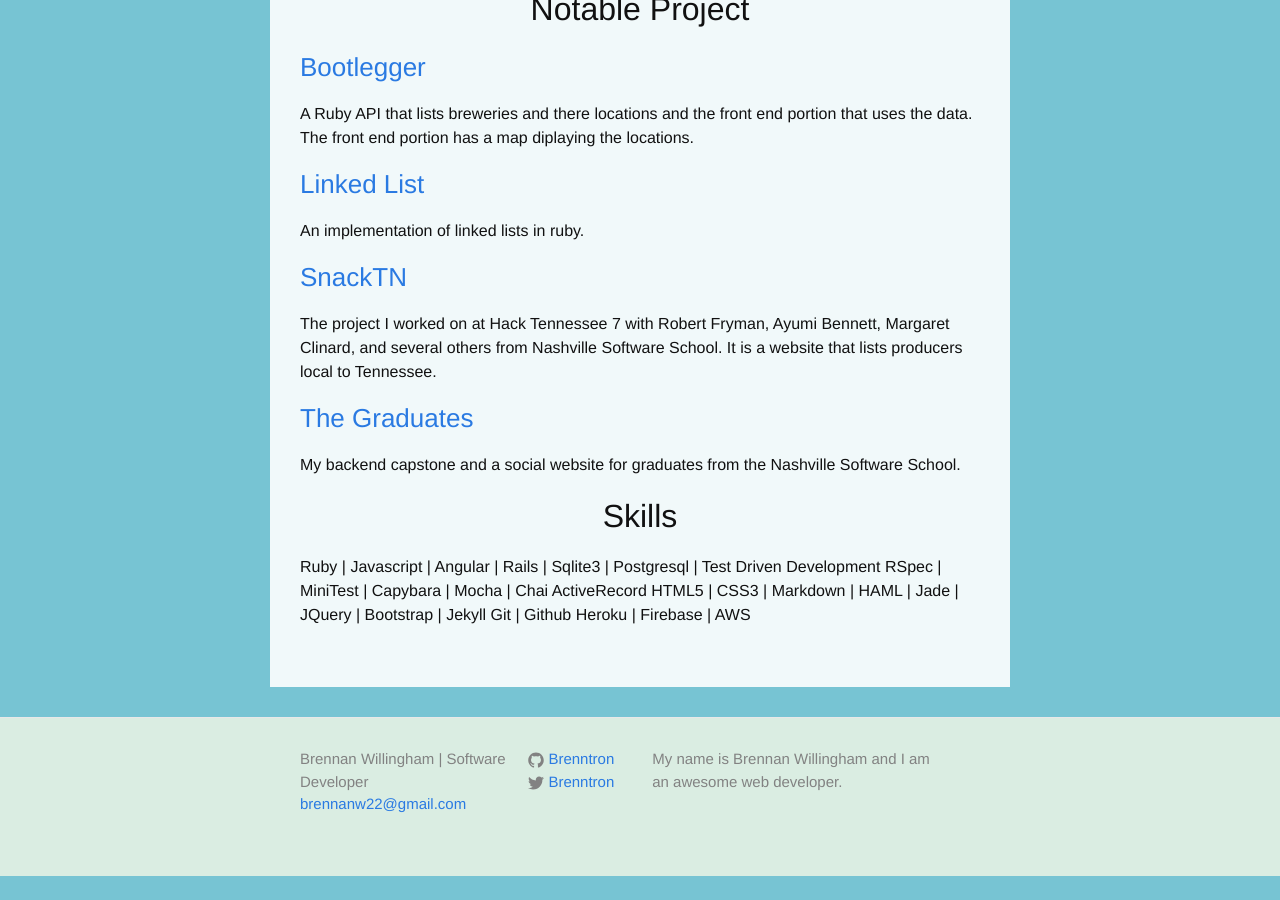
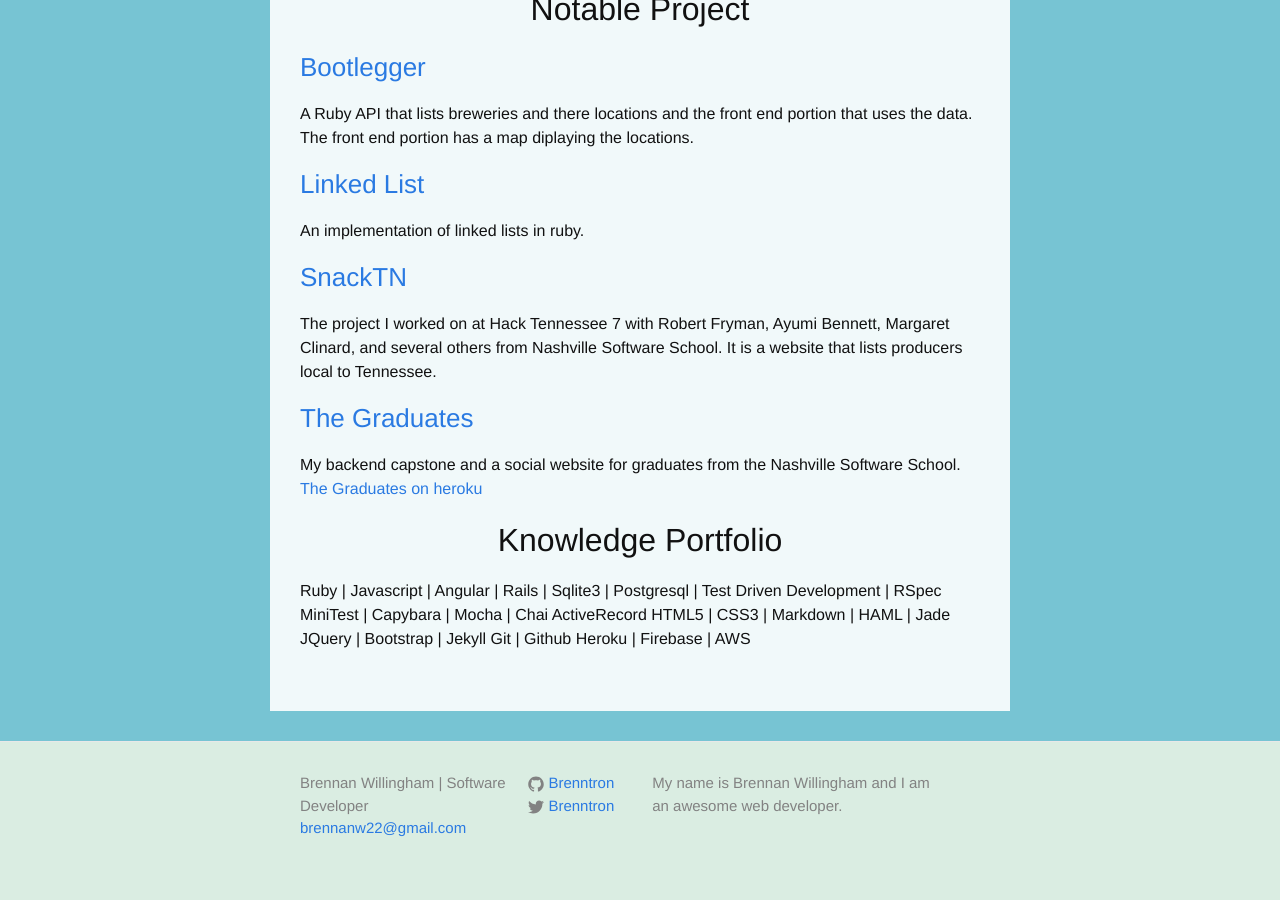
Before and after one commit to Brenntron/Brenntron.github.io, a Jekyll site: the page built from about.md, in a window 1280 px wide and 900 px high, scrolled down 711 px. Built offline with Jekyll 4.4.1, drawn with Linux system fonts in a browser that asks for light colours; before the commit the page ends 1587 px from its top, so only the background shows below that.

```diff
--- a/about.md
+++ b/about.md
@@ -14,30 +14,31 @@ I can make a long list of programming languages I'm interested in, but the short
 
 ##Notable Project
 
-###[Bootlegger](www.github.com/brenntron/bootlegger)
+###[Bootlegger](https://www.github.com/brenntron/bootlegger)
 
 A Ruby API that lists breweries and there locations and the front end portion that uses the data.
 The front end portion has a map diplaying the locations.
 
-###[Linked List](github.com/brenntron/linked_list_cohort_huckleberry)
+###[Linked List](https://www.github.com/brenntron/linked_list_cohort_huckleberry)
 
 An implementation of linked lists in ruby.
 
-###[SnackTN](github.com/RJFryman/snack_tennessee)
+###[SnackTN](https://www.github.com/RJFryman/snack_tennessee)
 
 The project I worked on at Hack Tennessee 7 with Robert Fryman, Ayumi Bennett, Margaret Clinard, and several others from Nashville Software School.
 It is a website that lists producers local to Tennessee.
 
-###[The Graduates](github.com/brenntron/thegraduates)
+###[The Graduates](https://www.github.com/brenntron/thegraduates)
 
 My backend capstone and a social website for graduates from the Nashville Software School.
+[The Graduates on heroku](https://thegraduates.herokuapp.com)
 
 
-##Skills
+##Knowledge Portfolio
 
-Ruby | Javascript | Angular | Rails | Sqlite3 | Postgresql | Test Driven Development
-RSpec | MiniTest | Capybara | Mocha | Chai
+Ruby | Javascript | Angular | Rails | Sqlite3 | Postgresql | Test Driven Development |
+RSpec MiniTest | Capybara | Mocha | Chai
 ActiveRecord
-HTML5 | CSS3 | Markdown | HAML | Jade | JQuery | Bootstrap | Jekyll
+HTML5 | CSS3 | Markdown | HAML | Jade JQuery | Bootstrap | Jekyll
 Git | Github
 Heroku | Firebase | AWS
```
Also changed, not shown: _posts/2015-06-25-End-of-Nashville-Software-School-Cohort-8.markdown (added, +35 -0 lines).
